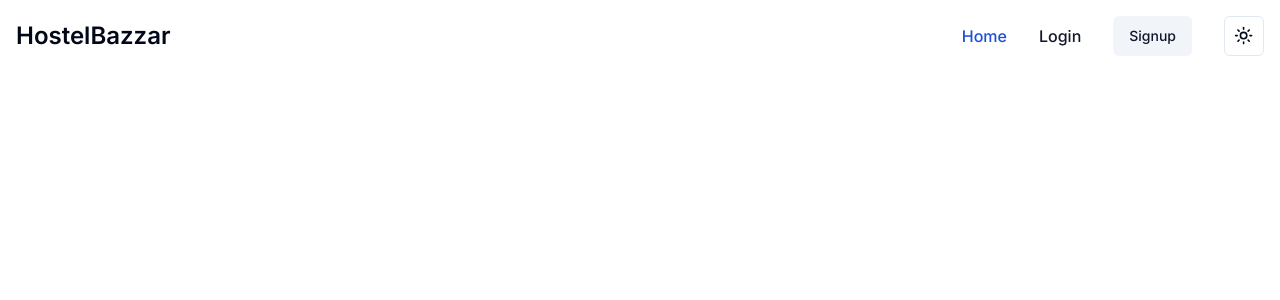
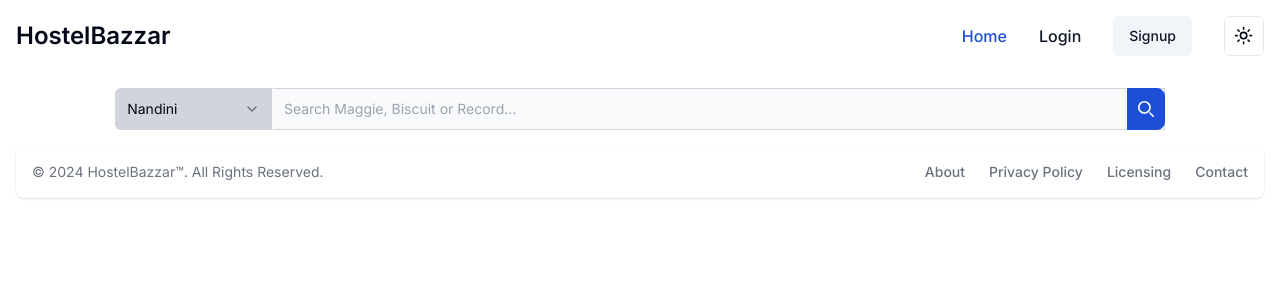
Before and after one commit to ManashAnand/HostelBazzar, a Next.js app: page / in a window 1280 px wide. Shown: the top 300 px of the page. Built offline with nearby package versions, Linux system fonts and the light colour scheme; no server answers.

Commit message:
added login ability searchbar and footer

```diff
--- /dev/null
+++ b/app/(components)/Footer.jsx
@@ -0,0 +1,44 @@
+import Link from "next/link";
+import React from "react";
+
+const Footer = () => {
+  return (
+    <>
+      <footer class="bg-white rounded-lg shadow m-4 dark:bg-gray-800">
+        <div class="w-full mx-auto max-w-screen-xl p-4 md:flex md:items-center md:justify-between">
+          <span class="text-sm text-gray-500 sm:text-center dark:text-gray-400">
+            © 2024{" "}
+            <Link href="/" class="hover:underline">
+              HostelBazzar™
+            </Link>
+            . All Rights Reserved.
+          </span>
+          <ul class="flex flex-wrap items-center mt-3 text-sm font-medium text-gray-500 dark:text-gray-400 sm:mt-0">
+            <li>
+              <Link href="#" class="hover:underline me-4 md:me-6">
+                About
+              </Link>
+            </li>
+            <li>
+              <Link href="#" class="hover:underline me-4 md:me-6">
+                Privacy Policy
+              </Link>
+            </li>
+            <li>
+              <Link href="#" class="hover:underline me-4 md:me-6">
+                Licensing
+              </Link>
+            </li>
+            <li>
+              <Link href="#" class="hover:underline">
+                Contact
+              </Link>
+            </li>
+          </ul>
+        </div>
+      </footer>
+    </>
+  );
+};
+
+export default Footer;
--- a/app/CreateUser/page.jsx
+++ b/app/CreateUser/page.jsx
@@ -1,6 +1,5 @@
 "use client";
 
-import UserForm from "../(components)/UserForm";
 import { z } from "zod";
 
 import { useRouter } from "next/navigation";
--- a/app/layout.js
+++ b/app/layout.js
@@ -3,6 +3,7 @@
 import Nav from "./(components)/Nav";
 import AuthProvider from "./(components)/AuthProvider";
 import { ThemeProvider } from "@/components/theme-provider";
+import Footer from "./(components)/Footer";
 
 const inter = Inter({ subsets: ["latin"] });
 
@@ -24,6 +25,7 @@
 
           <Nav />
           {children}
+          <Footer/>
           </ThemeProvider>
         </AuthProvider>
       </body>
--- a/app/page.js
+++ b/app/page.js
@@ -1,8 +1,77 @@
-import Image from "next/image";
+"use client";
+import React, { useState } from 'react';
+import {
+    Select,
+    SelectContent,
+    SelectItem,
+    SelectTrigger,
+    SelectValue,
+  } from "@/components/ui/select"
+
 
 export default function Home() {
+  const [selectedValue, setSelectedValue] = useState('Nandini');
+
+    const handleChange = (event) => {
+      setSelectedValue(event.target.value);
+        console.log("worsdk")
+    };
+
   return (
     <>
+    <div className=" flex justify-center items-center">
+    <form className="w-[82%] mt-4">
+      <div className="flex">
+        <label
+          htmlFor="search-dropdown"
+          className="mb-2 text-sm font-medium text-gray-900 sr-only dark:text-white"
+        >
+          Your Email
+        </label>
+        <Select >
+          <SelectTrigger className="w-[180px] dark:bg-gray-700 bg-gray-300 ">
+            <SelectValue placeholder={selectedValue} />
+          </SelectTrigger>
+          <SelectContent>
+            <SelectItem value="Nandini" onClick={() => setSelectedValue("Nandini")}>Nandini</SelectItem>
+            <SelectItem value="Sambhavi" onClick={() => setSelectedValue("Sambhavi")}>Sambhavi</SelectItem>
+            <SelectItem value="kavery" onClick={() => setSelectedValue("kavery")}>kavery</SelectItem>
+          </SelectContent>
+        </Select>
+
+        <div className="relative w-full">
+          <input
+            type="search"
+            id="search-dropdown"
+            className="block p-2.5 w-full z-20 text-sm text-gray-900 bg-gray-50  border-s-gray-50 border-s-2 border border-gray-300 focus:ring-blue-500 focus:border-blue-500 dark:bg-gray-700 dark:border-s-gray-700  dark:border-gray-600 dark:placeholder-gray-400 dark:text-white dark:focus:border-blue-500 "
+            placeholder="Search Maggie, Biscuit or Record..."
+            required
+          />
+          <button
+            type="submit"
+            className="absolute top-0 end-0 p-2.5 text-sm font-medium h-full text-white bg-blue-700 rounded-e-lg border border-blue-700 hover:bg-blue-800 focus:ring-4 focus:outline-none focus:ring-blue-300 dark:bg-blue-600 dark:hover:bg-blue-700 dark:focus:ring-blue-800"
+          >
+            <svg
+              className="w-4 h-4"
+              aria-hidden="true"
+              xmlns="http://www.w3.org/2000/svg"
+              fill="none"
+              viewBox="0 0 20 20"
+            >
+              <path
+                stroke="currentColor"
+                strokeLinecap="round"
+                strokeLinejoin="round"
+                strokeWidth={2}
+                d="m19 19-4-4m0-7A7 7 0 1 1 1 8a7 7 0 0 1 14 0Z"
+              />
+            </svg>
+            <span className="sr-only">Search</span>
+          </button>
+        </div>
+      </div>
+    </form>
+    </div>
     </>
   );
 }
--- /dev/null
+++ b/components/ui/select.jsx
@@ -0,0 +1,122 @@
+"use client"
+
+import * as React from "react"
+import * as SelectPrimitive from "@radix-ui/react-select"
+import { Check, ChevronDown, ChevronUp } from "lucide-react"
+
+import { cn } from "@/lib/utils"
+
+const Select = SelectPrimitive.Root
+
+const SelectGroup = SelectPrimitive.Group
+
+const SelectValue = SelectPrimitive.Value
+
+const SelectTrigger = React.forwardRef(({ className, children, ...props }, ref) => (
+  <SelectPrimitive.Trigger
+    ref={ref}
+    className={cn(
+      "flex h-[42px] rounded-l-md  w-full items-center justify-between   border-input bg-background px-3 py-2 text-sm ring-offset-background placeholder:text-muted-foreground focus:outline-none focus:ring-2 focus:ring-ring focus:ring-offset-2 disabled:cursor-not-allowed disabled:opacity-50 [&>span]:line-clamp-1",
+      className
+    )}
+    {...props}>
+    {children}
+    <SelectPrimitive.Icon asChild>
+      <ChevronDown className="h-4 w-4 opacity-50" />
+    </SelectPrimitive.Icon>
+  </SelectPrimitive.Trigger>
+))
+SelectTrigger.displayName = SelectPrimitive.Trigger.displayName
+
+const SelectScrollUpButton = React.forwardRef(({ className, ...props }, ref) => (
+  <SelectPrimitive.ScrollUpButton
+    ref={ref}
+    className={cn("flex cursor-default items-center justify-center py-1", className)}
+    {...props}>
+    <ChevronUp className="h-4 w-4" />
+  </SelectPrimitive.ScrollUpButton>
+))
+SelectScrollUpButton.displayName = SelectPrimitive.ScrollUpButton.displayName
+
+const SelectScrollDownButton = React.forwardRef(({ className, ...props }, ref) => (
+  <SelectPrimitive.ScrollDownButton
+    ref={ref}
+    className={cn("flex cursor-default items-center justify-center py-1", className)}
+    {...props}>
+    <ChevronDown className="h-4 w-4" />
+  </SelectPrimitive.ScrollDownButton>
+))
+SelectScrollDownButton.displayName =
+  SelectPrimitive.ScrollDownButton.displayName
+
+const SelectContent = React.forwardRef(({ className, children, position = "popper", ...props }, ref) => (
+  <SelectPrimitive.Portal>
+    <SelectPrimitive.Content
+      ref={ref}
+      className={cn(
+        "relative z-50 max-h-96 min-w-[8rem] overflow-hidden rounded-md border bg-popover text-popover-foreground shadow-md data-[state=open]:animate-in data-[state=closed]:animate-out data-[state=closed]:fade-out-0 data-[state=open]:fade-in-0 data-[state=closed]:zoom-out-95 data-[state=open]:zoom-in-95 data-[side=bottom]:slide-in-from-top-2 data-[side=left]:slide-in-from-right-2 data-[side=right]:slide-in-from-left-2 data-[side=top]:slide-in-from-bottom-2",
+        position === "popper" &&
+          "data-[side=bottom]:translate-y-1 data-[side=left]:-translate-x-1 data-[side=right]:translate-x-1 data-[side=top]:-translate-y-1",
+        className
+      )}
+      position={position}
+      {...props}>
+      <SelectScrollUpButton />
+      <SelectPrimitive.Viewport
+        className={cn("p-1", position === "popper" &&
+          "h-[var(--radix-select-trigger-height)] w-full min-w-[var(--radix-select-trigger-width)]")}>
+        {children}
+      </SelectPrimitive.Viewport>
+      <SelectScrollDownButton />
+    </SelectPrimitive.Content>
+  </SelectPrimitive.Portal>
+))
+SelectContent.displayName = SelectPrimitive.Content.displayName
+
+const SelectLabel = React.forwardRef(({ className, ...props }, ref) => (
+  <SelectPrimitive.Label
+    ref={ref}
+    className={cn("py-1.5 pl-8 pr-2 text-sm font-semibold", className)}
+    {...props} />
+))
+SelectLabel.displayName = SelectPrimitive.Label.displayName
+
+const SelectItem = React.forwardRef(({ className, children, ...props }, ref) => (
+  <SelectPrimitive.Item
+    ref={ref}
+    className={cn(
+      "relative flex w-full cursor-default select-none items-center rounded-sm py-1.5 pl-8 pr-2 text-sm outline-none focus:bg-accent focus:text-accent-foreground data-[disabled]:pointer-events-none data-[disabled]:opacity-50",
+      className
+    )}
+    {...props}>
+    <span className="absolute left-2 flex h-3.5 w-3.5 items-center justify-center">
+      <SelectPrimitive.ItemIndicator>
+        <Check className="h-4 w-4" />
+      </SelectPrimitive.ItemIndicator>
+    </span>
+
+    <SelectPrimitive.ItemText>{children}</SelectPrimitive.ItemText>
+  </SelectPrimitive.Item>
+))
+SelectItem.displayName = SelectPrimitive.Item.displayName
+
+const SelectSeparator = React.forwardRef(({ className, ...props }, ref) => (
+  <SelectPrimitive.Separator
+    ref={ref}
+    className={cn("-mx-1 my-1 h-px bg-muted", className)}
+    {...props} />
+))
+SelectSeparator.displayName = SelectPrimitive.Separator.displayName
+
+export {
+  Select,
+  SelectGroup,
+  SelectValue,
+  SelectTrigger,
+  SelectContent,
+  SelectLabel,
+  SelectItem,
+  SelectSeparator,
+  SelectScrollUpButton,
+  SelectScrollDownButton,
+}
--- a/package.json
+++ b/package.json
@@ -12,10 +12,12 @@
     "@hookform/resolvers": "^3.3.4",
     "@radix-ui/react-dropdown-menu": "^2.0.6",
     "@radix-ui/react-label": "^2.0.2",
+    "@radix-ui/react-select": "^2.0.0",
     "@radix-ui/react-slot": "^1.0.2",
     "bcrypt": "^5.1.1",
     "class-variance-authority": "^0.7.0",
     "clsx": "^2.1.0",
+    "cmdk": "^0.2.1",
     "lucide-react": "^0.323.0",
     "mongoose": "^8.1.1",
     "next": "14.1.0",
```
Also changed, not shown: 1 other file (tests, documents, lock files or other folders).
